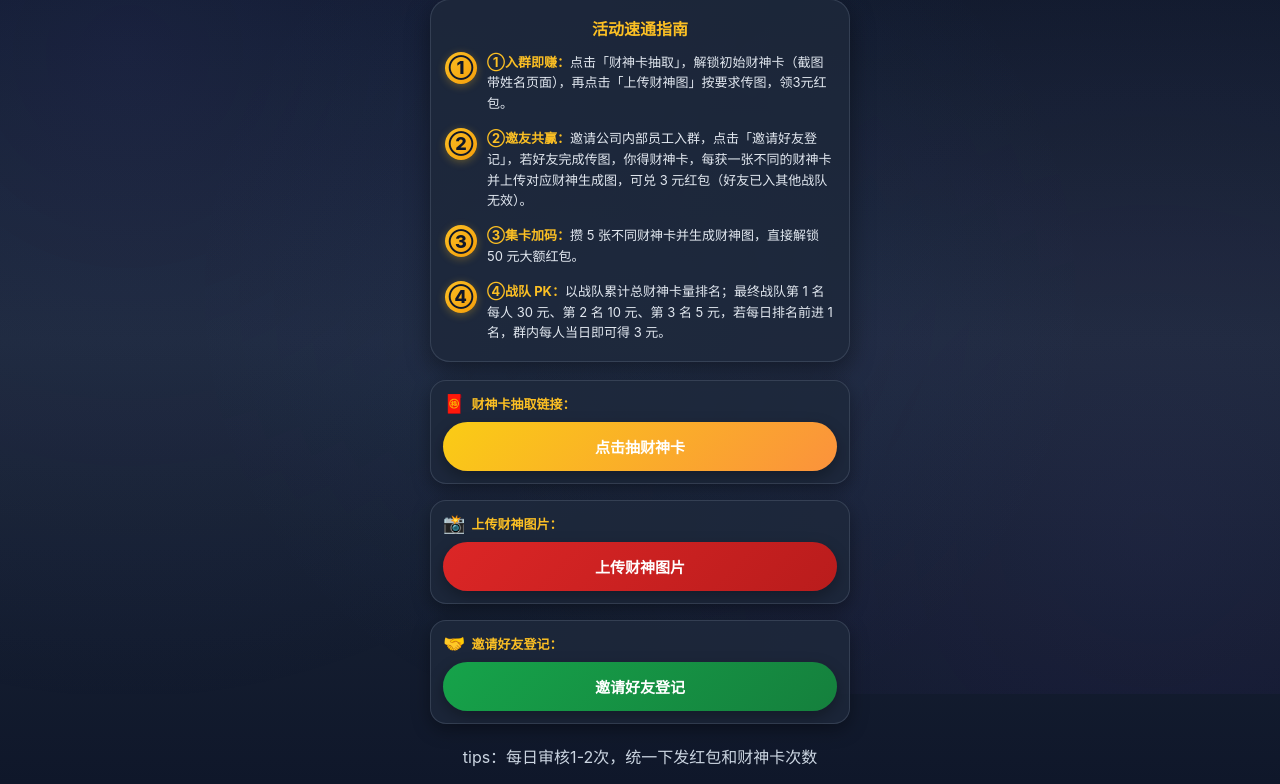
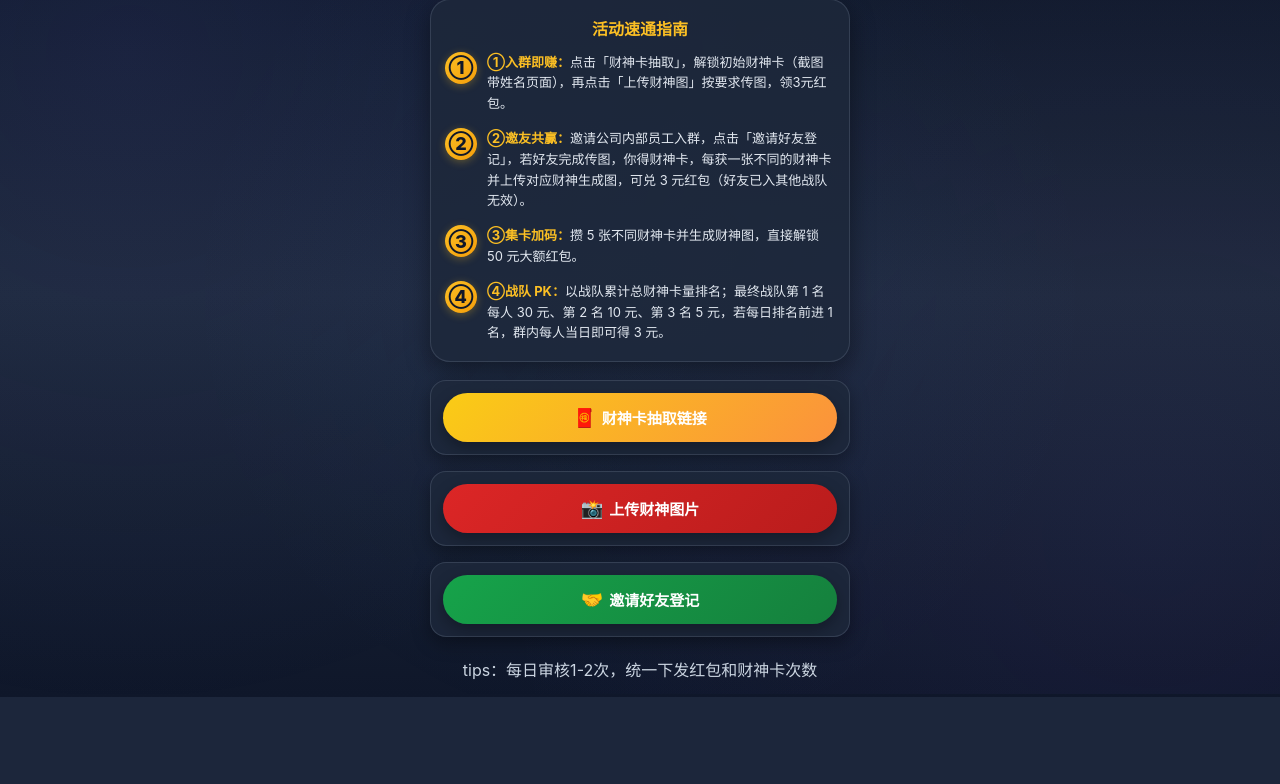
Before and after one commit to fammerhat/card-lottery, a Flask app: page / in a window 1280 px wide. Shown: the part 106-890 px from the top of the page. After the commit the page ends 803 px from the top, so only its background shows below. Run offline with Flask 3, Linux system fonts and the light colour scheme.

Commit message:
調整活動頁按鈕文字避免重複

```diff
--- a/templates/landing.html
+++ b/templates/landing.html
@@ -116,15 +116,6 @@
       padding: 12px;
       box-shadow: 0 6px 18px rgba(0, 0, 0, 0.35);
     }
-    .link-label {
-      font-size: 13px;
-      font-weight: 700;
-      color: #fbbf24;
-      display: flex;
-      align-items: center;
-      gap: 6px;
-      margin-bottom: 8px;
-    }
     .links-section .btn {
       width: 100%;
       padding: 14px;
@@ -202,29 +193,20 @@
 
     <div class="links-section">
       <div class="link-block">
-        <div class="link-label">
-          <span class="emoji">🧧</span> 财神卡抽取链接：
-        </div>
         <a href="https://card-lottery.onrender.com/login" class="btn btn-primary">
-          点击抽财神卡
+          <span class="emoji">🧧</span> 财神卡抽取链接
         </a>
       </div>
 
       <div class="link-block">
-        <div class="link-label">
-          <span class="emoji">📸</span> 上传财神图片：
-        </div>
         <a href="https://yuyue.wjx.com/vm/rNKL6T7.aspx#" target="_blank" class="btn btn-secondary">
-          上传财神图片
+          <span class="emoji">📸</span> 上传财神图片
         </a>
       </div>
 
       <div class="link-block">
-        <div class="link-label">
-          <span class="emoji">🤝</span> 邀请好友登记：
-        </div>
         <a href="https://v.wjx.cn/vm/OPVi0CD.aspx#" target="_blank" class="btn btn-tertiary">
-          邀请好友登记
+          <span class="emoji">🤝</span> 邀请好友登记
         </a>
       </div>
 
```
